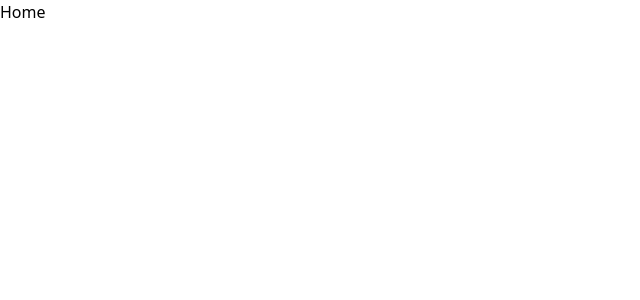
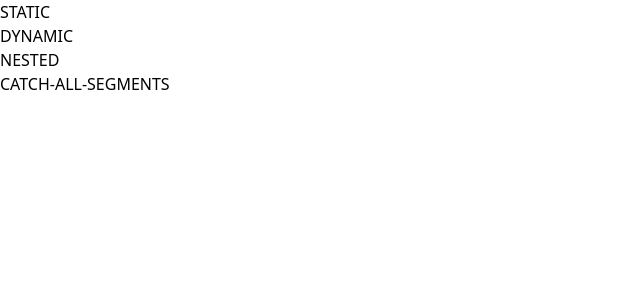
Before and after one commit to smyuDev/next-study, a Next.js app: page / in a window 1280 px wide. Shown: the top 300 px of the page, without its empty margins (0-640 px from the left). Built offline with nearby package versions, Linux system fonts and the light colour scheme.

Commit message:
Routing Pratice

```diff
--- a/src/pages/index.tsx
+++ b/src/pages/index.tsx
@@ -2,6 +2,21 @@
 
 export default function Home() {
   return (
-    <main>Home</main>
+    <main>
+      <ul>
+        <li>
+          <a href="/routing">STATIC</a>
+        </li>
+        <li>
+          <a href="/routing/dynamic/1234">DYNAMIC</a>
+        </li>
+        <li>
+          <a href="/routing/nested/asdf/routing">NESTED</a>
+        </li>
+        <li>
+          <a href="/routing/catch-all-segments/1/2/3/4/5/a/b/c/d/e">CATCH-ALL-SEGMENTS</a>
+        </li>
+      </ul>
+    </main>
   )
 }
--- /dev/null
+++ b/src/pages/routing/catch-all-segments/[...dynamic]/index.tsx
@@ -0,0 +1,32 @@
+// catch all segments
+import { GetServerSideProps } from "next";
+import { ParsedUrlQuery } from "querystring";
+import { FC } from "react";
+
+interface Params extends ParsedUrlQuery {
+  dynamic: string[];
+}
+
+export const getServerSideProps: GetServerSideProps<Props, Params> = async (context) => {
+
+  return {
+    props: {
+      params: context.params?.dynamic,
+    },
+  };
+};
+
+interface Props {
+  params: string[] | undefined;
+  }
+
+
+const CatchAllSegments: FC<Props> = (props) => {
+  return <main>CATCH-ALL-SEGMENTS
+    <ol>{props.params?.map((item)=>{
+      return <li>{item}</li>;
+    })}</ol>
+  </main>;
+};
+
+export default CatchAllSegments;
--- /dev/null
+++ b/src/pages/routing/dynamic/[dynamic]/index.tsx
@@ -0,0 +1,32 @@
+import { GetServerSideProps } from "next";
+import { ParsedUrlQuery } from "querystring";
+import { FC } from "react";
+
+interface Params extends ParsedUrlQuery {
+  dynamic: string;
+}
+
+export const getServerSideProps: GetServerSideProps<Props, Params> = async (context) => {
+
+  console.log(context.params?.dynamic);
+
+
+  return {
+    props: {
+      route: context.params?.dynamic
+    },
+  }
+}
+
+interface Props{ // Props 정의
+  route: string | undefined;
+}
+
+const Dynamic: FC<Props> = (props) => {
+  console.log(props.route);
+  return <main>DYNAMIC-ROUTING
+    <p>{props.route}</p>
+  </main>
+}
+
+export default Dynamic;
--- /dev/null
+++ b/src/pages/routing/index.tsx
@@ -0,0 +1,7 @@
+import { FC } from "react";
+
+const StaticRouting: FC = () => {
+  return <main>STATIC-ROUTING</main>
+};
+
+export default StaticRouting;
--- /dev/null
+++ b/src/pages/routing/nested/[any]/routing/index.tsx
@@ -0,0 +1,7 @@
+import { FC } from "react"; // 중첩 라우팅
+
+const NestedRouting: FC = () => {
+  return <main>NESTED-ROUTING</main>;
+};
+
+export default NestedRouting;
```
